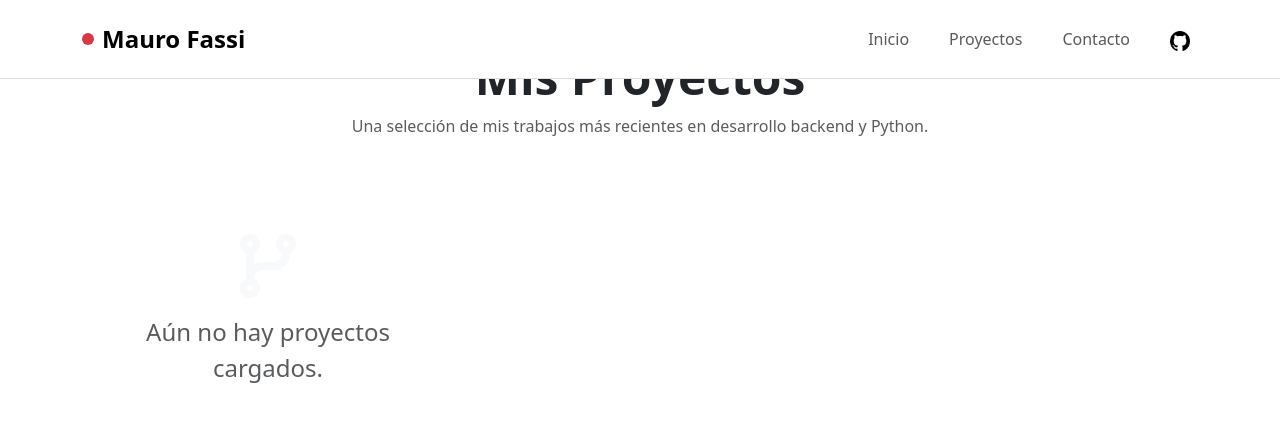
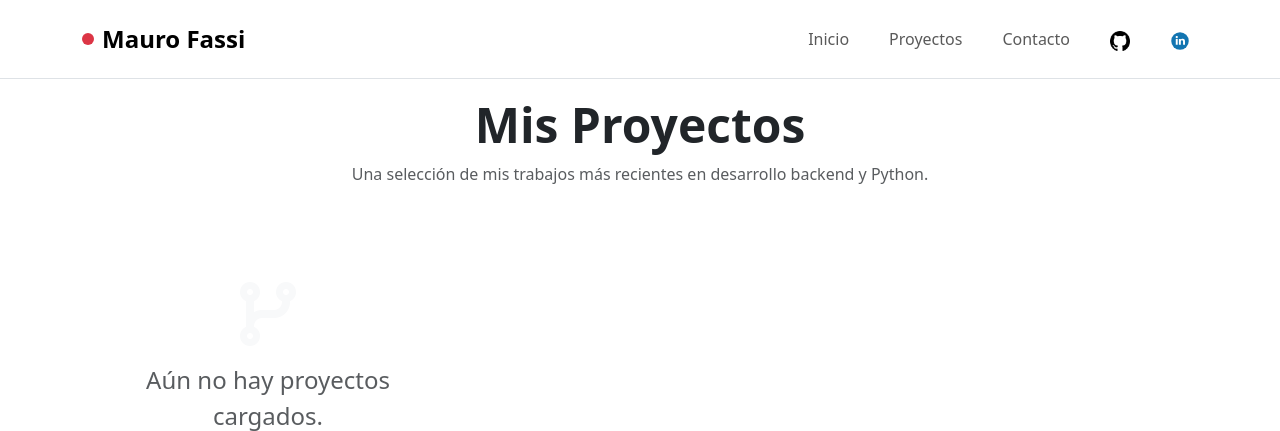
Before and after one commit to Mfassi96/portafolio, a Django app: page /projects/ in a window 1280 px wide. Shown: the top 431 px of the page. Run offline with Django 5.2, Linux system fonts and the light colour scheme; data that the repository does not hold is empty.

Commit message:
cambios varios

```diff
--- a/projects/templates/projects/project_index.html
+++ b/projects/templates/projects/project_index.html
@@ -3,7 +3,7 @@
 {% block content %}
 <div class="container py-5">
     <div class="text-center mb-5">
-        <h2 class="display-5 fw-bold">Mis Proyectos</h2>
+        <h2 class="display-5 fw-bold mt-5">Mis Proyectos</h2>
         <p class="text-muted">Una selección de mis trabajos más recientes en desarrollo backend y Python.</p>
     </div>
 
--- a/templates/base.html
+++ b/templates/base.html
@@ -32,6 +32,9 @@
                 <a class="nav-link fw-medium" href="https://github.com/Mfassi96" target="_blank">
                     <img src="{% static 'github-142-svgrepo-com.png' %}" alt="Github" width="20" height="20">
                 </a>
+                <a class="nav-link fw-medium" href="http://www.linkedin.com/in/ma-fa895558" target="_blank">
+                    <img src="{% static 'linkedin-1-svgrepo-com.svg' %}" alt="Github" width="20" height="20">
+                </a>
             </div>
         </div>
     </div>
```
Also changed, not shown: static/linkedin-1-svgrepo-com.svg (added), 1 other file.
